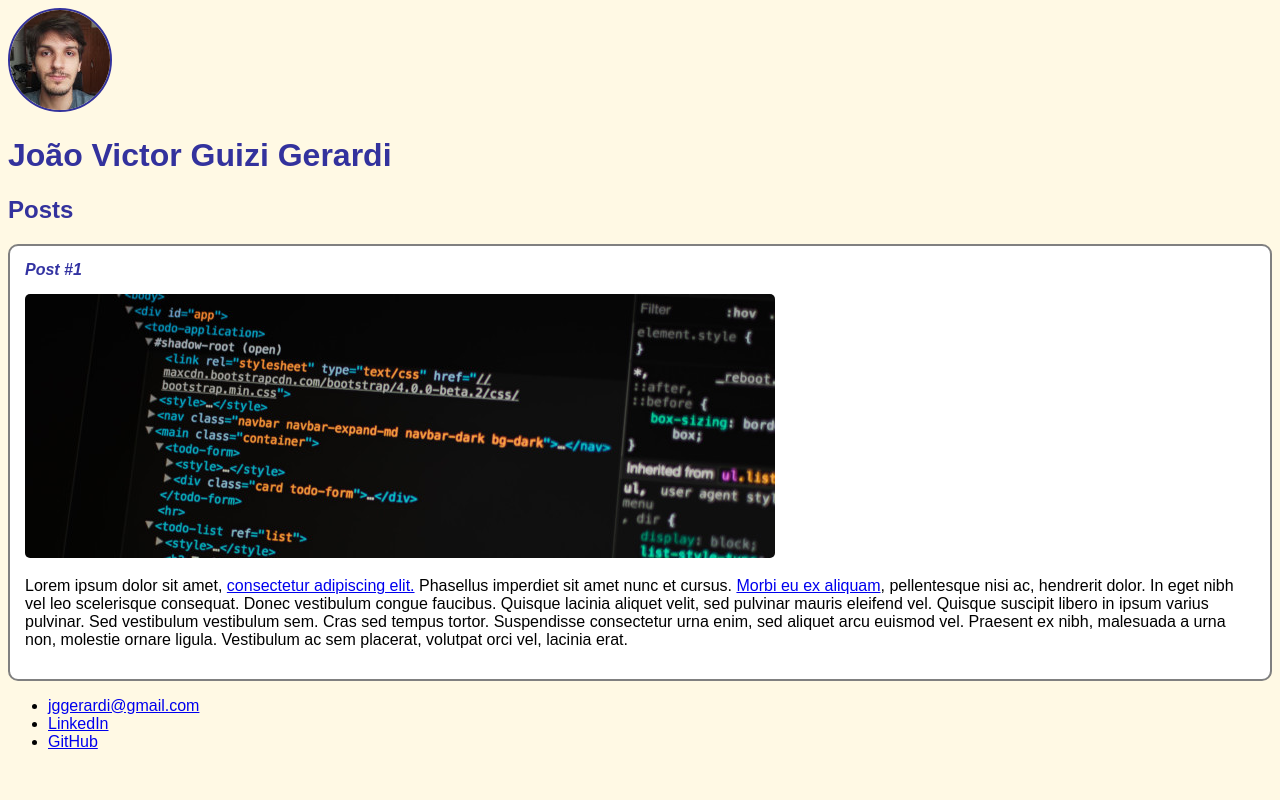
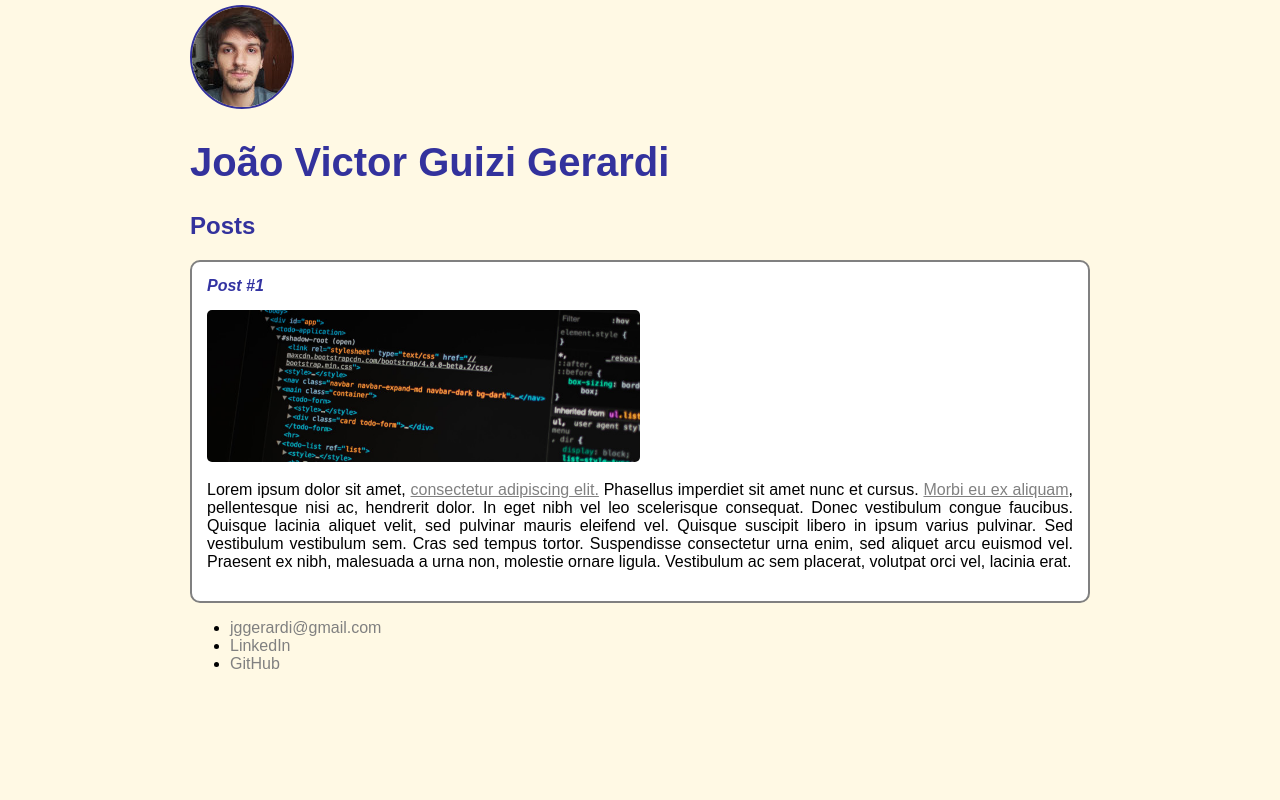
Before and after one commit to JoaoVictorGuiziGerardi/dio-desafio-github, a PHP site: page / in a window 1280 px wide. Run offline with PHP 8.4, Linux system fonts and the light colour scheme.

Commit message:
Finalizaçao aula Introdução HTML e CSS

```diff
--- a/aulas-praticas/002-introducao-html-css/index.html
+++ b/aulas-praticas/002-introducao-html-css/index.html
@@ -23,7 +23,7 @@
             </article>
         </section>
         <footer>
-            <ul>
+            <ul class="contacts_list">
                 <li> <a href="mailto:jggerardi@gmail.com" target="_blank">jggerardi@gmail.com</a></li>
                 <li> <a href="https://www.linkedin.com/in/joao-victor-guizi-gerardi/" target="_blank">LinkedIn</a> </li>
                 <li> <a href="https://github.com/JoaoVictorGuiziGerardi?tab=overview&from=2021-07-01&to=2021-07-31" target="_blank">GitHub</a> </li>
--- a/aulas-praticas/002-introducao-html-css/style.css
+++ b/aulas-praticas/002-introducao-html-css/style.css
@@ -1,10 +1,23 @@
 body{
     background-color:rgba(255, 248, 220, 0.75);
     font-family: Arial, Helvetica, sans-serif;
+    max-width: 900px;
+    margin: auto;
+    margin-top: 5px;
 }
 
 #title, .subtitle, .post_title{
     color:rgba(0, 0, 139, 0.8);
+}
+
+#title {
+    font-size: 40px;
+    text-transform: capitalize;
+}
+
+a{
+    text-decoration: underline;
+    color: gray;
 }
 
 .photo{
@@ -20,11 +33,13 @@ body{
 }
 
 .post_content{
+    text-align: justify;
     margin: 0;
     margin-bottom: 15px;
 }
 
 .post_image{
+    width: 50%;
     margin-bottom: 15px;
     border-radius: 5px;
 }
@@ -36,3 +51,7 @@ body{
     margin-bottom: 15px;
     border-radius: 10px;
 }
+
+.contacts_list li a{
+    text-decoration: none;
+}
```
